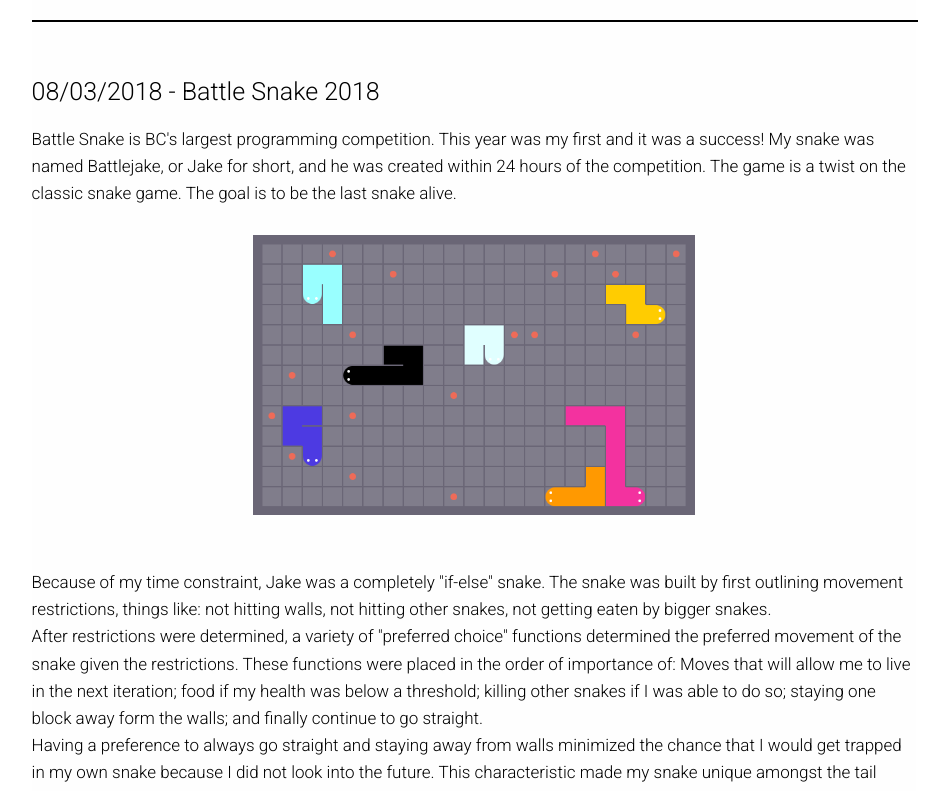
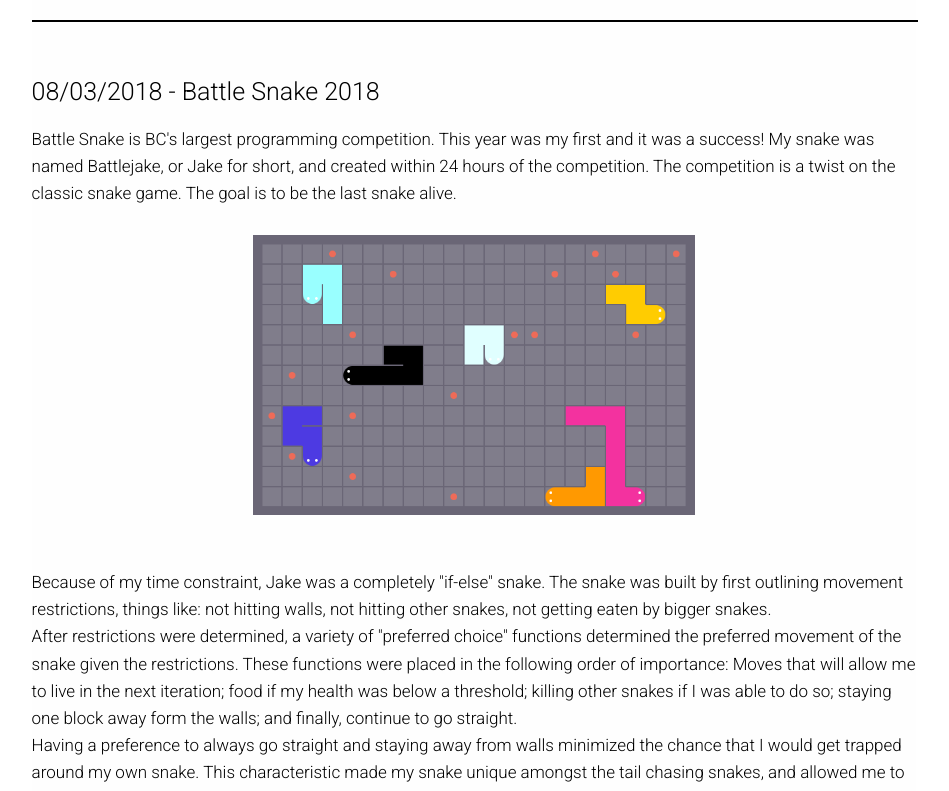
Before and after one commit to joshhartmann11/joshhartmann11.github.io, a plain HTML site: page projects.html in a window 1280 px wide. Shown: the part 380-1171 px from the top of the page, without its empty margins (166-1115 px from the left). Drawn offline with nearby package versions, Linux system fonts and the light colour scheme.

Commit message:
Changes to projects

```diff
--- a/projects.html
+++ b/projects.html
@@ -96,7 +96,7 @@
 <h2>
 
 Battle Snake is BC's largest programming competition.  This year was my first and it was a success!  My snake
-was named Battlejake, or Jake for short, and he was created within 24 hours of the competition.  The game is a
+was named Battlejake, or Jake for short, and created within 24 hours of the competition.  The competition is a
 twist on the classic snake game.  The goal is to be the last snake alive.
 <br>
 <br>
@@ -107,15 +107,15 @@
 things like: not hitting walls, not hitting other snakes, not getting eaten by bigger snakes.
 <br>
 After restrictions were determined, a variety of "preferred choice" functions determined the preferred movement of
-the snake given the restrictions. These functions were placed in the order of importance of:  Moves that will allow
+the snake given the restrictions. These functions were placed in the following order of importance:  Moves that will allow
 me to live in the next iteration; food if my health was below a threshold; killing other snakes if I was able to do so;
-staying one block away form the walls; and finally continue to go straight.
+staying one block away form the walls; and finally, continue to go straight.
 <br>
 Having a preference to always go straight and staying away from walls minimized the chance that I would get
-trapped in my own snake because I did not look into the future.  This characteristic made my snake unique amongst the
-tail chasing snakes, and allowed me to excel in un-clustered game boards.
+trapped around my own snake.  This characteristic made my snake unique amongst the tail chasing snakes, and allowed
+me to excel in un-clustered game boards.
 <br>
-I signed up for the intermediate division and in the competition I made it past the first round but lost in
+I signed up for the intermediate division and, in the competition, I made it past the first round but lost in
 the semi-finals. I had so much fun and I can't wait till BattleSnake 2019.
 
 </h2>
```
Also changed, not shown: Projects/08-03-2018.html (+6 -6 lines).
